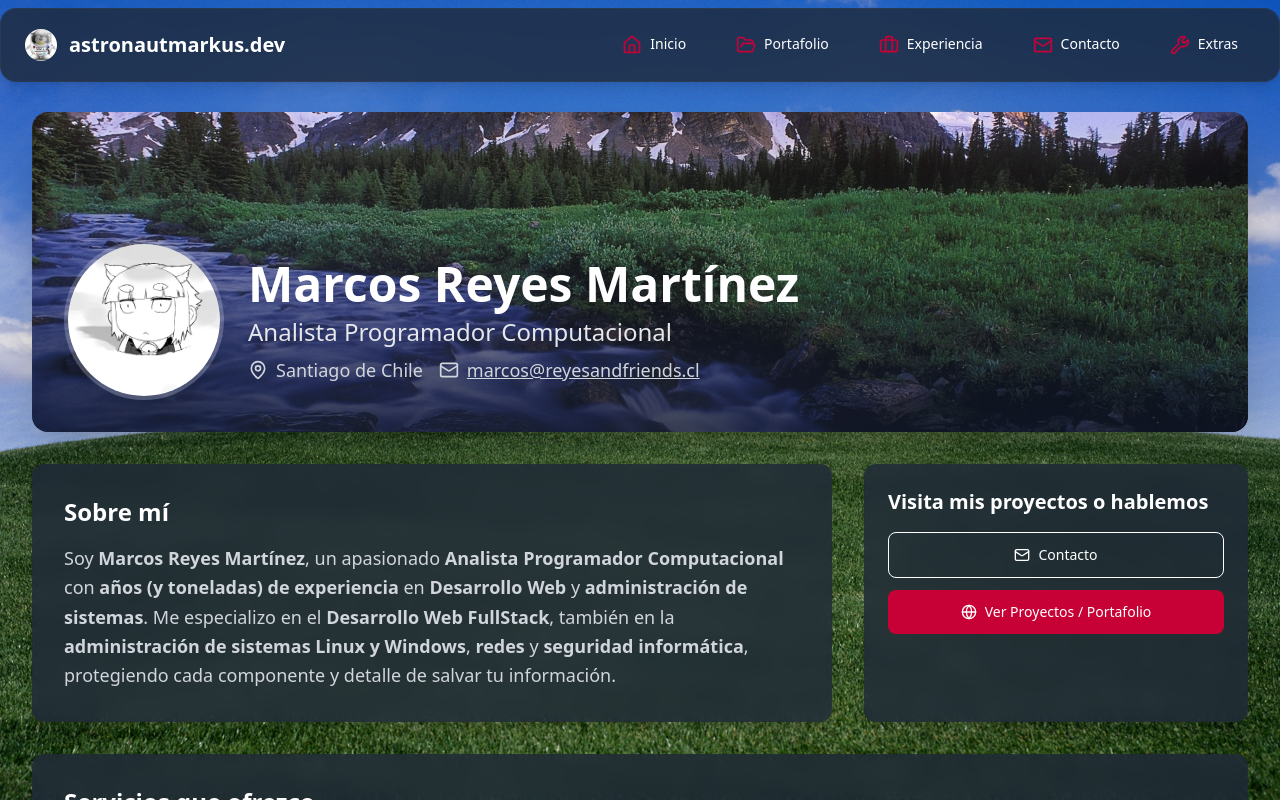
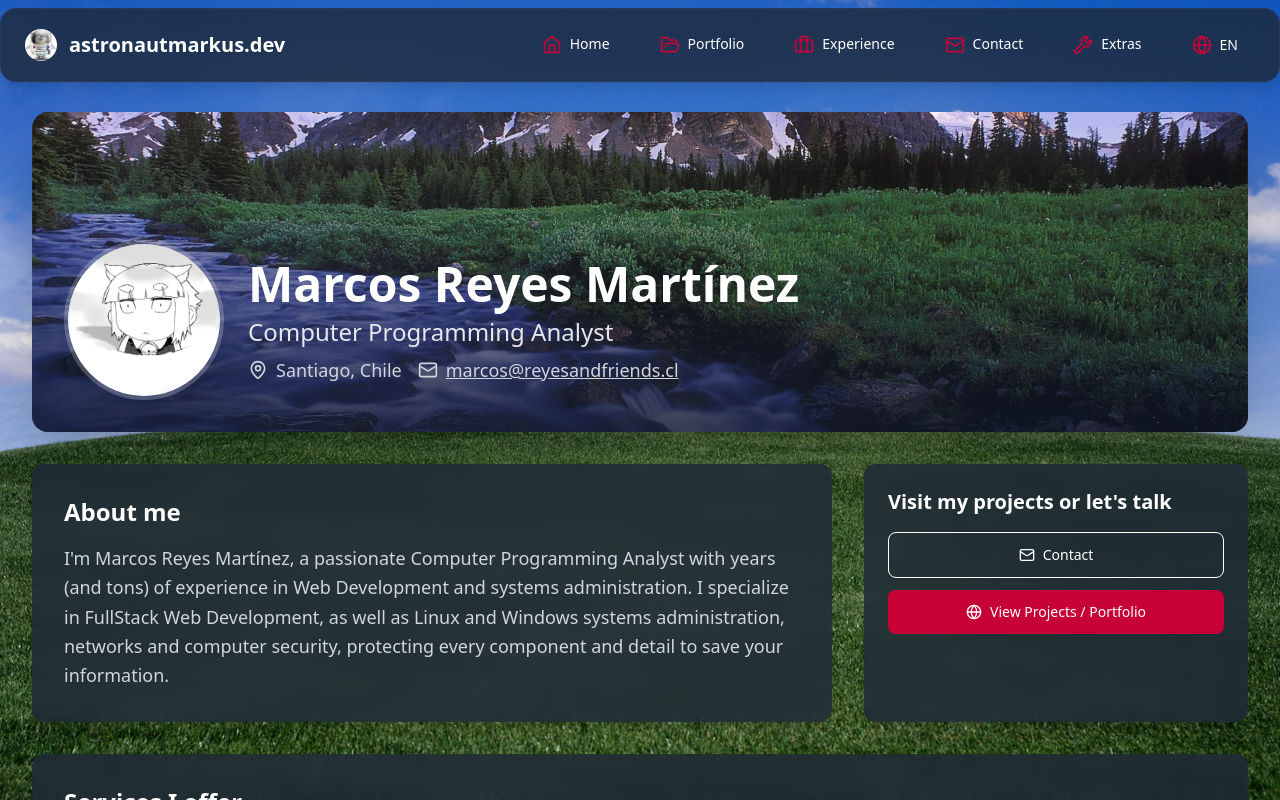
Before and after one commit to AstronautMarkus/astronautmarkus-portfolio, a React (Vite) app in the folder astronautmarkus/: page / in a window 1280 px wide. Built offline with nearby package versions, Linux system fonts and the light colour scheme.

Commit message:
feat: implement internationalization support with language toggle and translations

```diff
--- /dev/null
+++ b/astronautmarkus/src/contexts/i18nContext.tsx
@@ -0,0 +1,76 @@
+import React, { createContext, useContext, useState, useEffect } from 'react'
+import esTranslations from '../locales/es.json'
+import enTranslations from '../locales/en.json'
+
+type Language = 'es' | 'en'
+
+interface I18nContextType {
+  language: Language
+  setLanguage: (lang: Language) => void
+  t: (key: string) => string
+}
+
+const I18nContext = createContext<I18nContextType | undefined>(undefined)
+
+const translations = {
+  es: esTranslations,
+  en: enTranslations
+}
+
+export function I18nProvider({ children }: { children: React.ReactNode }) {
+  const [language, setLanguage] = useState<Language>('es')
+
+  useEffect(() => {
+    // Detect language
+    const savedLanguage = localStorage.getItem('language') as Language
+    if (savedLanguage && (savedLanguage === 'es' || savedLanguage === 'en')) {
+      setLanguage(savedLanguage)
+    } else {
+      const browserLang = navigator.language.toLowerCase()
+      if (browserLang.startsWith('es')) {
+        setLanguage('es')
+      } else {
+        setLanguage('en')
+      }
+    }
+  }, [])
+
+  const handleSetLanguage = (lang: Language) => {
+    setLanguage(lang)
+    localStorage.setItem('language', lang)
+  }
+
+  const t = (key: string): string => {
+    const keys = key.split('.')
+    let value: any = translations[language]
+
+    for (const k of keys) {
+      value = value?.[k]
+    }
+
+    // Use english if language is not found
+    if (!value && language !== 'en') {
+      let fallback: any = translations.en
+      for (const k of keys) {
+        fallback = fallback?.[k]
+      }
+      value = fallback
+    }
+
+    return value || key
+  }
+
+  return (
+    <I18nContext.Provider value={{ language, setLanguage: handleSetLanguage, t }}>
+      {children}
+    </I18nContext.Provider>
+  )
+}
+
+export function useI18n() {
+  const context = useContext(I18nContext)
+  if (context === undefined) {
+    throw new Error('useI18n must be used within an I18nProvider')
+  }
+  return context
+}
--- a/astronautmarkus/src/layouts/components/navbar/navbar.tsx
+++ b/astronautmarkus/src/layouts/components/navbar/navbar.tsx
@@ -1,9 +1,15 @@
 import { useState } from "react"
 import { Link } from "react-router-dom"
-import { Home, FolderOpen, Briefcase, Mail, Wrench } from "lucide-react"
+import { Home, FolderOpen, Briefcase, Mail, Wrench, Globe } from "lucide-react"
+import { useI18n } from "../../../contexts/i18nContext"
 
 function Navbar() {
   const [open, setOpen] = useState(false)
+  const { language, setLanguage, t } = useI18n()
+
+  const toggleLanguage = () => {
+    setLanguage(language === 'es' ? 'en' : 'es')
+  }
 
   return (
     <header className="w-full">
@@ -36,43 +42,53 @@ function Navbar() {
             />
           </button>
 
-          <div className="hidden md:flex gap-2 md:gap-4">
+          <div className="hidden md:flex gap-2 md:gap-4 items-center">
             <Link
               to="/"
               className="flex items-center gap-2 px-3 py-2 md:px-4 md:py-2 rounded-lg border border-transparent transition-all duration-200 group"
             >
               <Home size={20} className="text-rose-700" />
-              <span className="text-xs md:text-sm font-medium text-white relative after:content-[''] after:block after:h-[2px] after:bg-rose-700 after:scale-x-0 after:transition-transform after:duration-300 after:origin-left group-hover:after:scale-x-100">Inicio</span>
+              <span className="text-xs md:text-sm font-medium text-white relative after:content-[''] after:block after:h-[2px] after:bg-rose-700 after:scale-x-0 after:transition-transform after:duration-300 after:origin-left group-hover:after:scale-x-100">{t('navbar.home')}</span>
             </Link>
             <Link
               to="/portfolio"
               className="flex items-center gap-2 px-3 py-2 md:px-4 md:py-2 rounded-lg border border-transparent transition-all duration-200 group"
             >
               <FolderOpen size={20} className="text-rose-700" />
-              <span className="text-xs md:text-sm font-medium text-white relative after:content-[''] after:block after:h-[2px] after:bg-rose-700 after:scale-x-0 after:transition-transform after:duration-300 after:origin-left group-hover:after:scale-x-100">Portafolio</span>
+              <span className="text-xs md:text-sm font-medium text-white relative after:content-[''] after:block after:h-[2px] after:bg-rose-700 after:scale-x-0 after:transition-transform after:duration-300 after:origin-left group-hover:after:scale-x-100">{t('navbar.portfolio')}</span>
             </Link>
             <Link
               to="/experience"
               className="flex items-center gap-2 px-3 py-2 md:px-4 md:py-2 rounded-lg border border-transparent transition-all duration-200 group"
             >
               <Briefcase size={20} className="text-rose-700" />
-              <span className="text-xs md:text-sm font-medium text-white relative after:content-[''] after:block after:h-[2px] after:bg-rose-700 after:scale-x-0 after:transition-transform after:duration-300 after:origin-left group-hover:after:scale-x-100">Experiencia</span>
+              <span className="text-xs md:text-sm font-medium text-white relative after:content-[''] after:block after:h-[2px] after:bg-rose-700 after:scale-x-0 after:transition-transform after:duration-300 after:origin-left group-hover:after:scale-x-100">{t('navbar.experience')}</span>
             </Link>
             <Link
               to="/contact"
               className="flex items-center gap-2 px-3 py-2 md:px-4 md:py-2 rounded-lg border border-transparent transition-all duration-200 group"
             >
               <Mail size={20} className="text-rose-700" />
-              <span className="text-xs md:text-sm font-medium text-white relative after:content-[''] after:block after:h-[2px] after:bg-rose-700 after:scale-x-0 after:transition-transform after:duration-300 after:origin-left group-hover:after:scale-x-100">Contacto</span>
+              <span className="text-xs md:text-sm font-medium text-white relative after:content-[''] after:block after:h-[2px] after:bg-rose-700 after:scale-x-0 after:transition-transform after:duration-300 after:origin-left group-hover:after:scale-x-100">{t('navbar.contact')}</span>
             </Link>
-
             <Link
               to="/extras"
               className="flex items-center gap-2 px-3 py-2 md:px-4 md:py-2 rounded-lg border border-transparent transition-all duration-200 group"
             >
               <Wrench size={20} className="text-rose-700" />
-              <span className="text-xs md:text-sm font-medium text-white relative after:content-[''] after:block after:h-[2px] after:bg-rose-700 after:scale-x-0 after:transition-transform after:duration-300 after:origin-left group-hover:after:scale-x-100">Extras</span>
+              <span className="text-xs md:text-sm font-medium text-white relative after:content-[''] after:block after:h-[2px] after:bg-rose-700 after:scale-x-0 after:transition-transform after:duration-300 after:origin-left group-hover:after:scale-x-100">{t('navbar.extras')}</span>
             </Link>
+
+            <button
+              onClick={toggleLanguage}
+              className="flex items-center gap-2 px-3 py-2 md:px-4 md:py-2 rounded-lg border border-transparent transition-all duration-200 group hover:bg-rose-700/20"
+              title={`Cambiar a ${language === 'es' ? 'English' : 'Español'}`}
+            >
+              <Globe size={20} className="text-rose-700" />
+              <span className="text-xs md:text-sm font-medium text-white">
+                {language.toUpperCase()}
+              </span>
+            </button>
           </div>
         </nav>
 
@@ -85,7 +101,7 @@ function Navbar() {
                 onClick={() => setOpen(false)}
               >
                 <Home size={20} className="text-rose-700" />
-                <span className="text-sm font-medium text-white relative after:content-[''] after:block after:h-[2px] after:bg-rose-700 after:scale-x-0 after:transition-transform after:duration-300 after:origin-left group-hover:after:scale-x-100">Inicio</span>
+                <span className="text-sm font-medium text-white relative after:content-[''] after:block after:h-[2px] after:bg-rose-700 after:scale-x-0 after:transition-transform after:duration-300 after:origin-left group-hover:after:scale-x-100">{t('navbar.home')}</span>
               </Link>
               <Link
                 to="/portfolio"
@@ -93,7 +109,7 @@ function Navbar() {
                 onClick={() => setOpen(false)}
               >
                 <FolderOpen size={20} className="text-rose-700" />
-                <span className="text-sm font-medium text-white relative after:content-[''] after:block after:h-[2px] after:bg-rose-700 after:scale-x-0 after:transition-transform after:duration-300 after:origin-left group-hover:after:scale-x-100">Proyectos</span>
+                <span className="text-sm font-medium text-white relative after:content-[''] after:block after:h-[2px] after:bg-rose-700 after:scale-x-0 after:transition-transform after:duration-300 after:origin-left group-hover:after:scale-x-100">{t('navbar.projects')}</span>
               </Link>
               <Link
                 to="/experience"
@@ -101,7 +117,7 @@ function Navbar() {
                 onClick={() => setOpen(false)}
               >
                 <Briefcase size={20} className="text-rose-700" />
-                <span className="text-sm font-medium text-white relative after:content-[''] after:block after:h-[2px] after:bg-rose-700 after:scale-x-0 after:transition-transform after:duration-300 after:origin-left group-hover:after:scale-x-100">Experiencia</span>
+                <span className="text-sm font-medium text-white relative after:content-[''] after:block after:h-[2px] after:bg-rose-700 after:scale-x-0 after:transition-transform after:duration-300 after:origin-left group-hover:after:scale-x-100">{t('navbar.experience')}</span>
               </Link>
               <Link
                 to="/contact"
@@ -109,17 +125,26 @@ function Navbar() {
                 onClick={() => setOpen(false)}
               >
                 <Mail size={20} className="text-rose-700" />
-                <span className="text-sm font-medium text-white relative after:content-[''] after:block after:h-[2px] after:bg-rose-700 after:scale-x-0 after:transition-transform after:duration-300 after:origin-left group-hover:after:scale-x-100">Contacto</span>
+                <span className="text-sm font-medium text-white relative after:content-[''] after:block after:h-[2px] after:bg-rose-700 after:scale-x-0 after:transition-transform after:duration-300 after:origin-left group-hover:after:scale-x-100">{t('navbar.contact')}</span>
               </Link>
-
               <Link
                 to="/extras"
                 className="flex items-center gap-3 px-3 py-3 rounded-lg transition-all duration-200 group"
                 onClick={() => setOpen(false)}
               >
                 <Wrench size={20} className="text-rose-700" />
-                <span className="text-sm font-medium text-white relative after:content-[''] after:block after:h-[2px] after:bg-rose-700 after:scale-x-0 after:transition-transform after:duration-300 after:origin-left group-hover:after:scale-x-100">Extras</span>
+                <span className="text-sm font-medium text-white relative after:content-[''] after:block after:h-[2px] after:bg-rose-700 after:scale-x-0 after:transition-transform after:duration-300 after:origin-left group-hover:after:scale-x-100">{t('navbar.extras')}</span>
               </Link>
+
+              <button
+                onClick={() => { toggleLanguage(); setOpen(false); }}
+                className="flex items-center gap-3 px-3 py-3 rounded-lg transition-all duration-200 group hover:bg-rose-700/20"
+              >
+                <Globe size={20} className="text-rose-700" />
+                <span className="text-sm font-medium text-white">
+                  {language === 'es' ? 'English' : 'Español'}
+                </span>
+              </button>
             </div>
           </div>
         )}
--- a/astronautmarkus/src/layouts/layoutApp.tsx
+++ b/astronautmarkus/src/layouts/layoutApp.tsx
@@ -1,6 +1,7 @@
 import Navbar from './components/navbar/navbar'
 import Footer from './components/footer/footer'
 import BackgroundImg from '../assets/img/background.jpg'
+import { I18nProvider } from '../contexts/i18nContext'
 
 interface LayoutAppProps {
   children: React.ReactNode
@@ -8,6 +9,7 @@ interface LayoutAppProps {
 
 function LayoutApp({ children }: LayoutAppProps) {
   return (
+    <I18nProvider>
       <div className="h-screen flex flex-col relative overflow-hidden">
         <div className="absolute inset-0 -z-20">
           <div
@@ -33,6 +35,7 @@ function LayoutApp({ children }: LayoutAppProps) {
           </div>
         </main>
       </div>
+    </I18nProvider>
   )
 }
 
--- /dev/null
+++ b/astronautmarkus/src/locales/en.json
@@ -0,0 +1,29 @@
+{
+  "navbar": {
+    "home": "Home",
+    "portfolio": "Portfolio",
+    "experience": "Experience",
+    "contact": "Contact",
+    "extras": "Extras",
+    "projects": "Projects"
+  },
+  "home": {
+    "name": "Marcos Reyes Martínez",
+    "title": "Computer Programming Analyst",
+    "location": "Santiago, Chile",
+    "aboutTitle": "About me",
+    "aboutText": "I'm Marcos Reyes Martínez, a passionate Computer Programming Analyst with years (and tons) of experience in Web Development and systems administration. I specialize in FullStack Web Development, as well as Linux and Windows systems administration, networks and computer security, protecting every component and detail to save your information.",
+    "contactProjectsTitle": "Visit my projects or let's talk",
+    "contactButton": "Contact",
+    "portfolioButton": "View Projects / Portfolio",
+    "servicesTitle": "Services I offer",
+    "services": {
+      "webDev": "FullStack Web Development",
+      "serverAdmin": "Linux/Windows Server Administration",
+      "security": "Computer Security and Networks",
+      "devops": "Automation and DevOps",
+      "consulting": "AppSec / DevSecOps Consulting",
+      "anything": "Whatever you need, to be honest"
+    }
+  }
+}
--- /dev/null
+++ b/astronautmarkus/src/locales/es.json
@@ -0,0 +1,29 @@
+{
+  "navbar": {
+    "home": "Inicio",
+    "portfolio": "Portafolio",
+    "experience": "Experiencia",
+    "contact": "Contacto",
+    "extras": "Extras",
+    "projects": "Proyectos"
+  },
+  "home": {
+    "name": "Marcos Reyes Martínez",
+    "title": "Analista Programador Computacional",
+    "location": "Santiago de Chile",
+    "aboutTitle": "Sobre mí",
+    "aboutText": "Soy Marcos Reyes Martínez, un apasionado Analista Programador Computacional con años (y toneladas) de experiencia en Desarrollo Web y administración de sistemas. Me especializo en el Desarrollo Web FullStack, también en la administración de sistemas Linux y Windows, redes y seguridad informática, protegiendo cada componente y detalle de salvar tu información.",
+    "contactProjectsTitle": "Visita mis proyectos o hablemos",
+    "contactButton": "Contacto",
+    "portfolioButton": "Ver Proyectos / Portafolio",
+    "servicesTitle": "Servicios que ofrezco",
+    "services": {
+      "webDev": "Desarrollo Web FullStack",
+      "serverAdmin": "Administración de Servidores Linux/Windows",
+      "security": "Seguridad Informática y Redes",
+      "devops": "Automatización y DevOps",
+      "consulting": "Consultoría en AppSec / DevSecOps",
+      "anything": "Lo que tu necesites, para ser honesto"
+    }
+  }
+}
--- a/astronautmarkus/src/pages/home/home.tsx
+++ b/astronautmarkus/src/pages/home/home.tsx
@@ -2,8 +2,11 @@ import { Mail, MapPin, Globe, Code, Server, Shield, Wrench } from "lucide-react"
 import BannerCard from "../../assets/img/banner_card.jpg";
 import ProfilePicture from "../../assets/img/profile_picture.jpg";
 import { Link } from "react-router-dom";
+import { useI18n } from "../../contexts/i18nContext";
 
 function Home() {
+  const { t } = useI18n()
+
   return (
     <div className="min-h-screen p-4">
       <div className="w-full max-w-7xl mx-auto space-y-8">
@@ -23,12 +26,12 @@ function Home() {
                 className="w-32 h-32 md:w-40 md:h-40 rounded-full object-cover shadow-2xl border-4 border-white/20 pointer-events-none"
               />
               <div className="pb-4">
-                <h1 className="text-4xl md:text-5xl font-bold text-white mb-2">Marcos Reyes Martínez</h1>
-                <p className="text-xl md:text-2xl text-gray-200 font-medium mb-2">Analista Programador Computacional</p>
+                <h1 className="text-4xl md:text-5xl font-bold text-white mb-2">{t('home.name')}</h1>
+                <p className="text-xl md:text-2xl text-gray-200 font-medium mb-2">{t('home.title')}</p>
                 <div className="flex items-center gap-4 text-gray-300">
                   <div className="flex items-center gap-2">
                   <MapPin className="w-5 h-5" />
-                  <span className="text-lg">Santiago de Chile</span>
+                  <span className="text-lg">{t('home.location')}</span>
                   </div>
                   <div className="flex items-center gap-2">
                   <Mail className="w-5 h-5" />
@@ -59,11 +62,11 @@ function Home() {
                 alt="Profile"
                 className="w-28 h-28 md:w-36 md:h-36 rounded-full object-cover shadow-2xl border-4 border-white/20 mb-4 pointer-events-none"
               />
-              <h1 className="text-2xl md:text-3xl font-bold text-white mb-1 text-center">Marcos Reyes Martínez</h1>
-              <p className="text-lg md:text-xl text-gray-200 font-medium mb-1 text-center">Analista Programador Computacional</p>
+              <h1 className="text-2xl md:text-3xl font-bold text-white mb-1 text-center">{t('home.name')}</h1>
+              <p className="text-lg md:text-xl text-gray-200 font-medium mb-1 text-center">{t('home.title')}</p>
               <div className="flex items-center gap-2 text-gray-300 justify-center">
                 <MapPin className="w-5 h-5" />
-                <span className="text-base md:text-lg">Santiago de Chile</span>
+                <span className="text-base md:text-lg">{t('home.location')}</span>
               </div>
             </div>
           </div>
@@ -74,60 +77,60 @@ function Home() {
           <div className="grid grid-cols-1 lg:grid-cols-3 gap-8">
             <div className="lg:col-span-2">
               <div className="bg-gray-800/80 backdrop-blur-sm rounded-xl p-8 shadow-xl">
-                <h2 className="text-2xl font-bold text-white mb-4">Sobre mí</h2>
+                <h2 className="text-2xl font-bold text-white mb-4">{t('home.aboutTitle')}</h2>
                 <p className="text-gray-300 text-lg leading-relaxed">
-                  Soy <strong>Marcos Reyes Martínez</strong>, un apasionado <strong>Analista Programador Computacional</strong> con <span className="font-semibold">años (y toneladas) de experiencia</span> en <strong>Desarrollo Web</strong> y <strong>administración de sistemas</strong>. Me especializo en el <strong>Desarrollo Web FullStack</strong>, también en la <strong>administración de sistemas Linux y Windows</strong>, <strong>redes</strong> y <strong>seguridad informática</strong>, protegiendo cada componente y detalle de salvar tu información.
+                  {t('home.aboutText')}
                 </p>
               </div>
             </div>
 
             <div className="bg-gray-800/80 backdrop-blur-sm rounded-xl p-6 shadow-xl">
-              <h3 className="text-xl font-bold text-white mb-4">Visita mis proyectos o hablemos</h3>
+              <h3 className="text-xl font-bold text-white mb-4">{t('home.contactProjectsTitle')}</h3>
               <div className="space-y-3">
                 <Link
                   to="/contact"
                   className="w-full flex items-center justify-center gap-2 px-4 py-3 text-sm font-medium text-white border border-white hover:bg-white hover:text-gray-900 rounded-lg transition-all"
                 >
                   <Mail className="w-4 h-4" />
-                  Contacto
+                  {t('home.contactButton')}
                 </Link>
                 <Link
                   to="/portfolio"
                   className="w-full flex items-center justify-center gap-2 px-4 py-3 text-sm font-medium text-white bg-rose-700 hover:bg-rose-800 rounded-lg transition-all"
                 >
                   <Globe className="w-4 h-4" />
-                  Ver Proyectos / Portafolio
+                  {t('home.portfolioButton')}
                 </Link>
               </div>
             </div>
           </div>
 
             <div className="bg-gray-800/80 backdrop-blur-sm rounded-xl p-8 shadow-xl">
-            <h2 className="text-2xl font-bold text-white mb-6">Servicios que ofrezco</h2>
+            <h2 className="text-2xl font-bold text-white mb-6">{t('home.servicesTitle')}</h2>
             <div className="grid grid-cols-1 md:grid-cols-2 lg:grid-cols-3 gap-4">
               <div className="flex items-center gap-3 p-4 bg-blue-900/30 rounded-lg">
               <Code className="w-6 h-6 text-blue-300" />
-              <span className="text-blue-200 font-medium">Desarrollo Web FullStack</span>
+              <span className="text-blue-200 font-medium">{t('home.services.webDev')}</span>
               </div>
               <div className="flex items-center gap-3 p-4 bg-green-900/30 rounded-lg">
               <Server className="w-6 h-6 text-green-300" />
-              <span className="text-green-200 font-medium">Administración de Servidores Linux/Windows</span>
+              <span className="text-green-200 font-medium">{t('home.services.serverAdmin')}</span>
               </div>
               <div className="flex items-center gap-3 p-4 bg-red-900/30 rounded-lg">
               <Shield className="w-6 h-6 text-red-300" />
-              <span className="text-red-200 font-medium">Seguridad Informática y Redes</span>
+              <span className="text-red-200 font-medium">{t('home.services.security')}</span>
               </div>
               <div className="flex items-center gap-3 p-4 bg-purple-900/30 rounded-lg">
               <Wrench className="w-6 h-6 text-purple-300" />
-              <span className="text-purple-200 font-medium">Automatización y DevOps</span>
+              <span className="text-purple-200 font-medium">{t('home.services.devops')}</span>
               </div>
               <div className="flex items-center gap-3 p-4 bg-yellow-900/30 rounded-lg">
               <Shield className="w-6 h-6 text-yellow-300" />
-              <span className="text-yellow-200 font-medium">Consultoría en AppSec / DevSecOps</span>
+              <span className="text-yellow-200 font-medium">{t('home.services.consulting')}</span>
               </div>
               <div className="flex items-center gap-3 p-4 bg-white rounded-lg opacity-60">
               <Globe className="w-6 h-6 text-black" />
-              <span className="text-black font-medium">Lo que tu necesites, para ser honesto</span>
+              <span className="text-black font-medium">{t('home.services.anything')}</span>
               </div>
             </div>
             </div>
```
Lines whose indentation alone changed are shown as unchanged.
